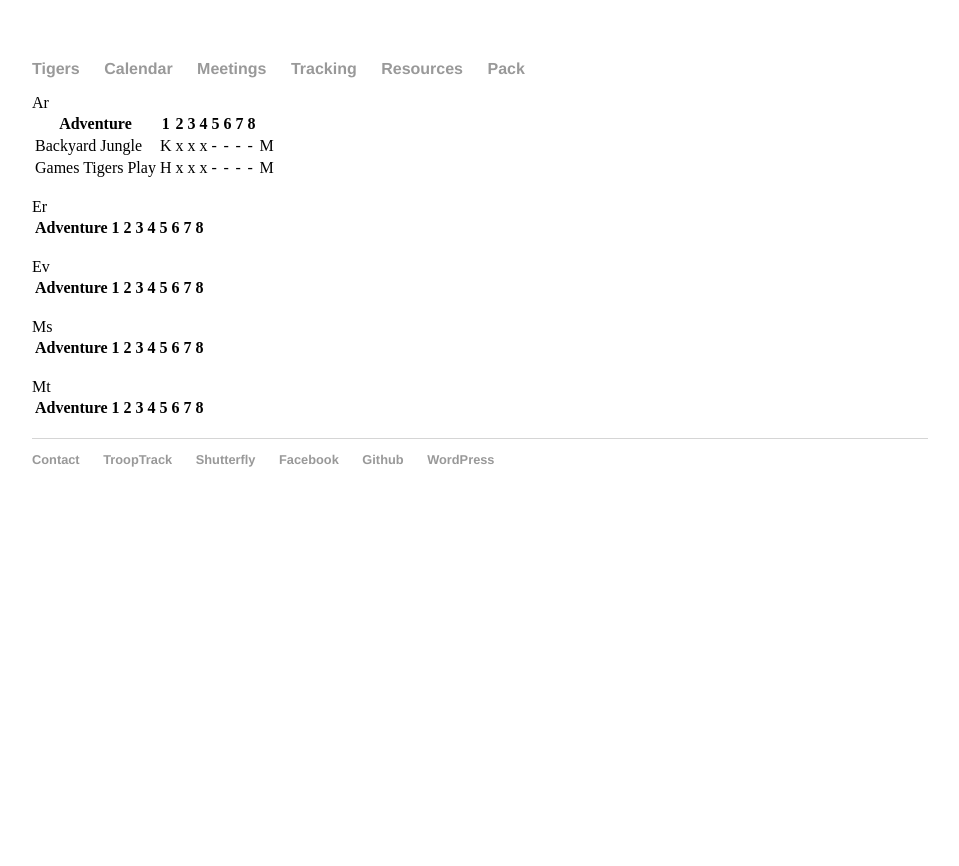
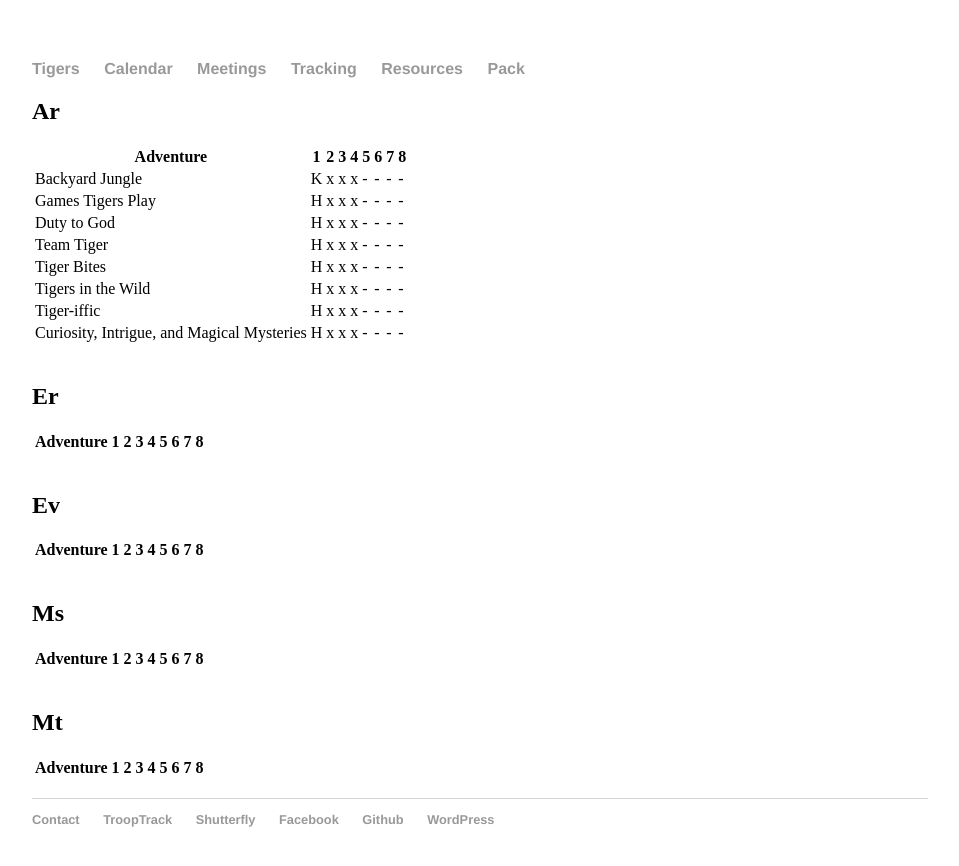
Before and after one commit to clare-pack818/clare-pack818.github.io, a Jekyll site: the page built from tigers/tracking/index.html, in a window 1280 px wide. Shown: the top 866 px of the page, without its empty margins (160-1119 px from the left). Built offline with Jekyll 4.4.1, drawn with Linux system fonts in a browser that asks for light colours.

Commit message:
Update index.html

```diff
--- a/tigers/tracking/index.html
+++ b/tigers/tracking/index.html
@@ -9,8 +9,14 @@ scouts:
 
   - name: Ar
     tasks:
-    - [Backyard Jungle, K,x,x,x,-,-,-,-,M]
-    - [Games Tigers Play, H,x,x,x,-,-,-,-,M]
+    - [Backyard Jungle, K,x,x,x,-,-,-,-]
+    - [Games Tigers Play, H,x,x,x,-,-,-,-]
+    - [Duty to God, H,x,x,x,-,-,-,-]
+    - [Team Tiger, H,x,x,x,-,-,-,-]
+    - [Tiger Bites, H,x,x,x,-,-,-,-]
+    - [Tigers in the Wild, H,x,x,x,-,-,-,-]
+    - [Tiger-iffic, H,x,x,x,-,-,-,-]
+    - ["Curiosity, Intrigue, and Magical Mysteries", H,x,x,x,-,-,-,-]
 
   - name: Er
     bj1: X
@@ -32,7 +38,7 @@ scouts:
 
 {% for scout in page.scouts %}
 
-{{ scout.name }}
+<h2> {{ scout.name }} </h2>
 
 <table>
 
```
